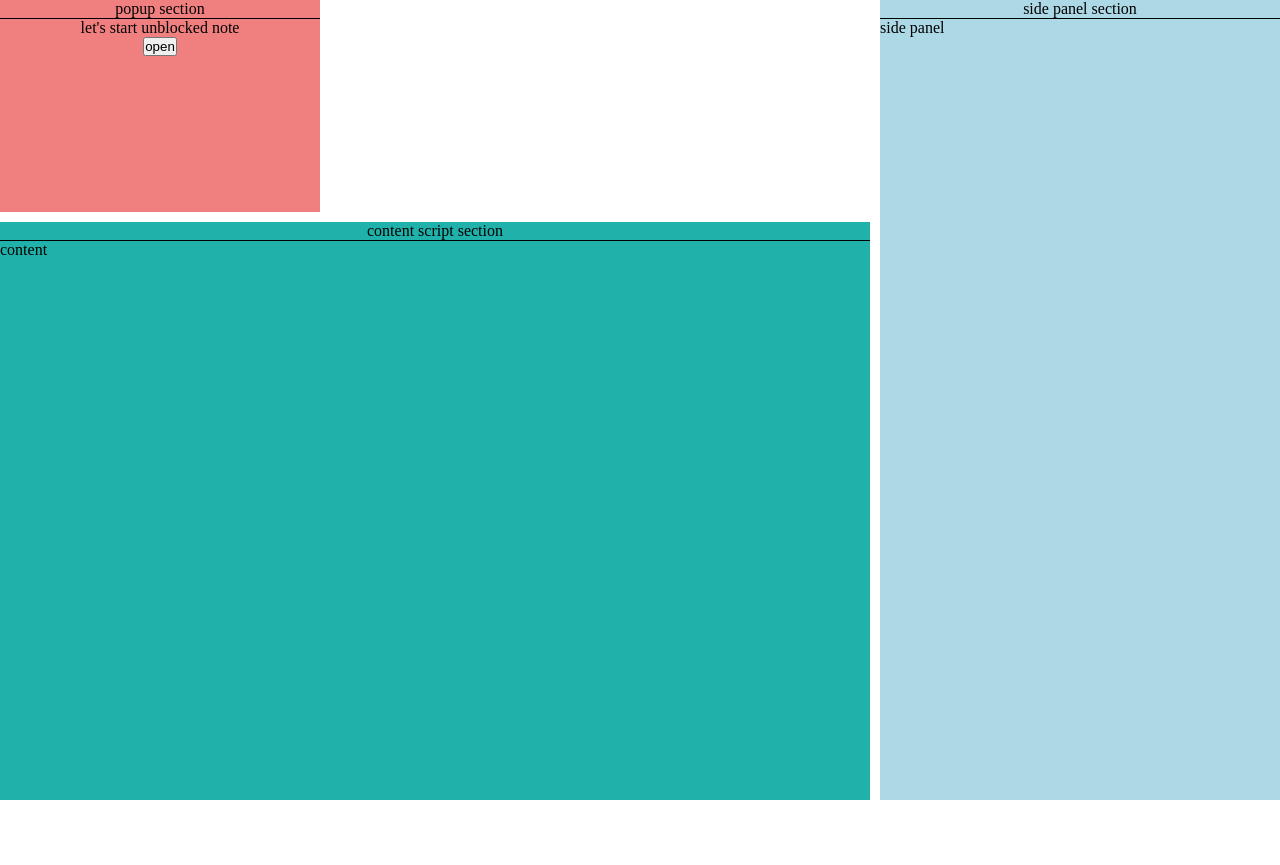
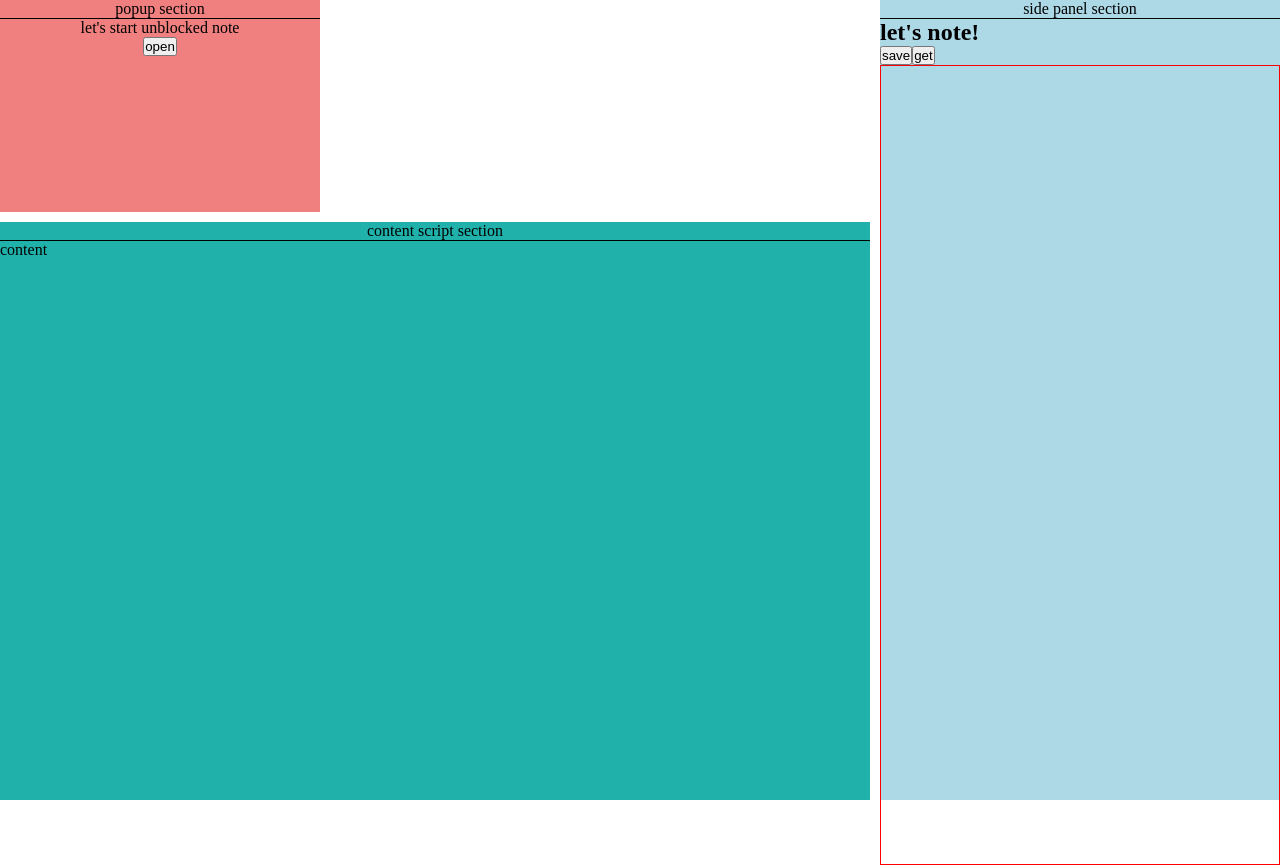
Before and after one commit to mattew8/unblocked-note-extension, a React (Vite) app: page / in a window 1280 px wide. Before the commit the page ends 800 px from the top, so only its background shows below. Built offline with nearby package versions, Linux system fonts and the light colour scheme.

Commit message:
✅ implement SidePanel view

```diff
--- a/src/side-panel/SidePanel.tsx
+++ b/src/side-panel/SidePanel.tsx
@@ -1,5 +1,34 @@
+import { postService } from '../service/post/post-service';
+
+const EDITABLE_ELEMENT_ID = 'editable-div';
 const SidePanel = () => {
-  return <div>side panel</div>;
+  const saveNotes = () => {
+    const editText = document.getElementById(EDITABLE_ELEMENT_ID)?.innerText;
+    if (typeof editText === 'string' && editText.length > 0) {
+      postService.addPost(editText);
+    }
+  };
+
+  const getNotes = async () => {
+    const posts = await postService.getPosts();
+    console.log(posts);
+  };
+
+  return (
+    <div>
+      <div>
+        <h1>let's note!</h1>
+        <button onClick={saveNotes}>save</button>
+        <button onClick={getNotes}>get</button>
+      </div>
+
+      <div
+        style={{ height: '100vh', border: '1px solid red' }}
+        contentEditable
+        id={EDITABLE_ELEMENT_ID}
+      ></div>
+    </div>
+  );
 };
 
 export default SidePanel;
```
